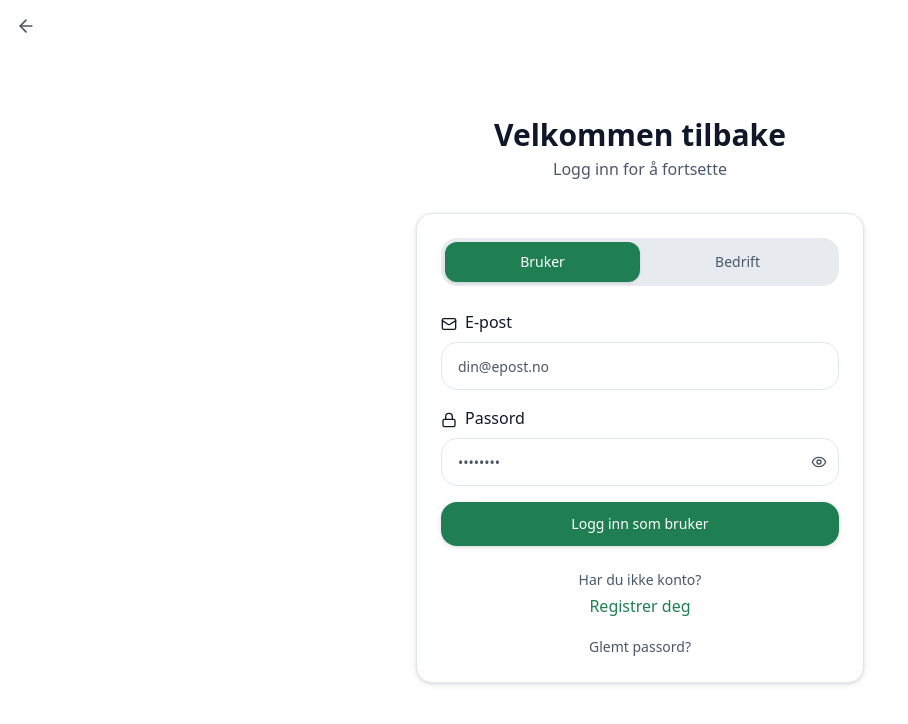
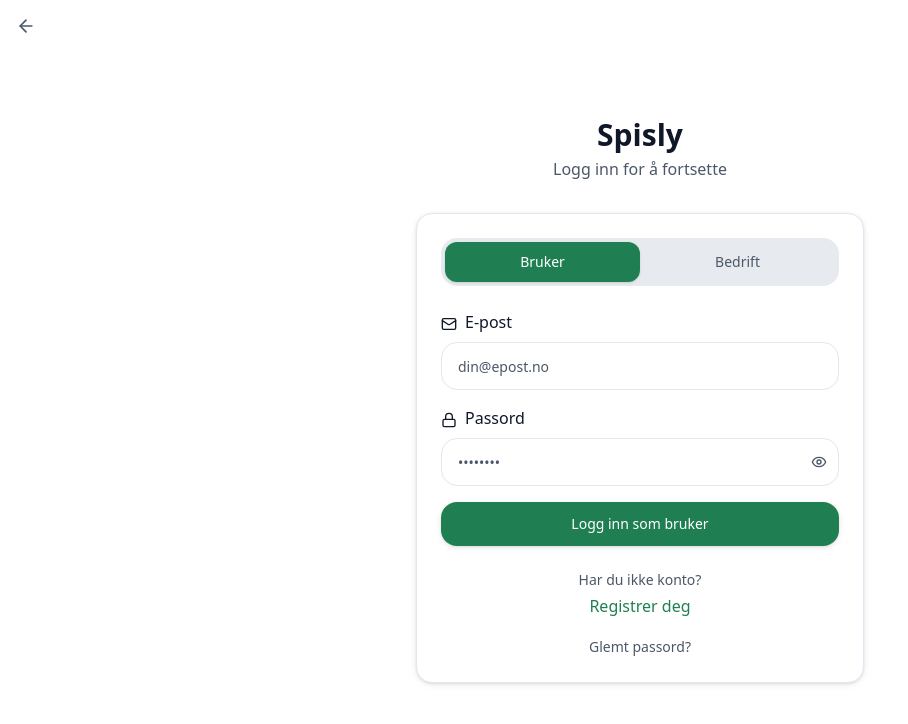
Before and after one commit to iftikharamiri/Dagmal-app, a React (Vite) app: page /auth in a window 1280 px wide. Shown: the top 724 px of the page, without its empty margins (0-908 px from the left). Built offline with nearby package versions, Linux system fonts and the light colour scheme; no server answers.

Commit message:
Auth: minor tweaks saved

```diff
--- a/src/routes/auth.tsx
+++ b/src/routes/auth.tsx
@@ -213,7 +213,7 @@
       </button>
       <div className="w-full max-w-md">
         <div className="text-center mb-8">
-          <h1 className="text-3xl font-bold text-fg mb-1">Velkommen tilbake</h1>
+          <h1 className="text-3xl font-bold text-fg mb-1">Spisly</h1>
           <p className="text-muted-fg">Logg inn for å fortsette</p>
         </div>
 
```
